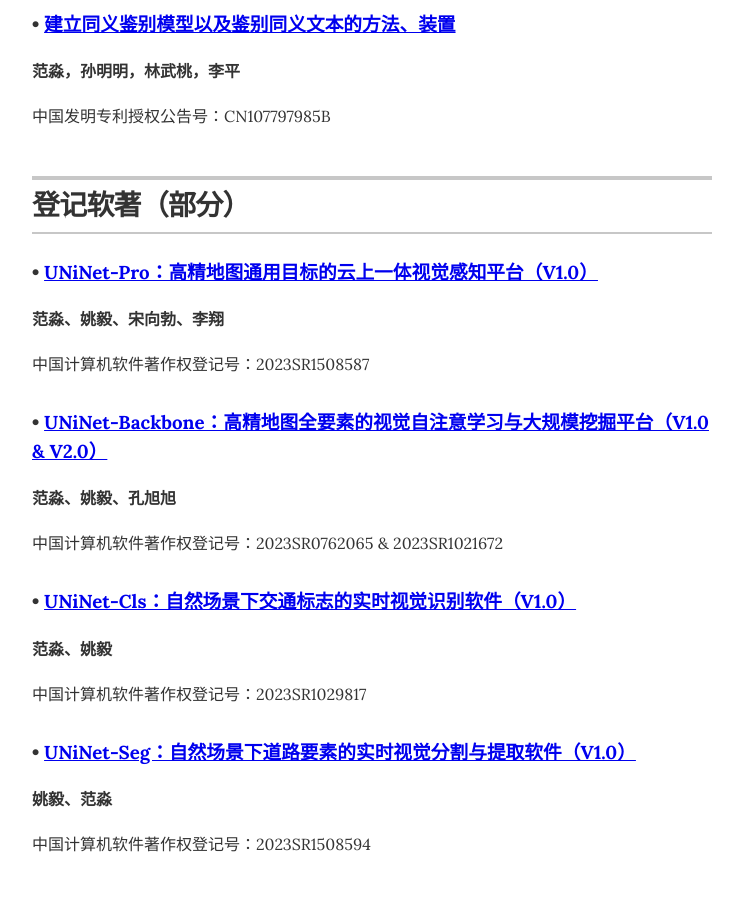
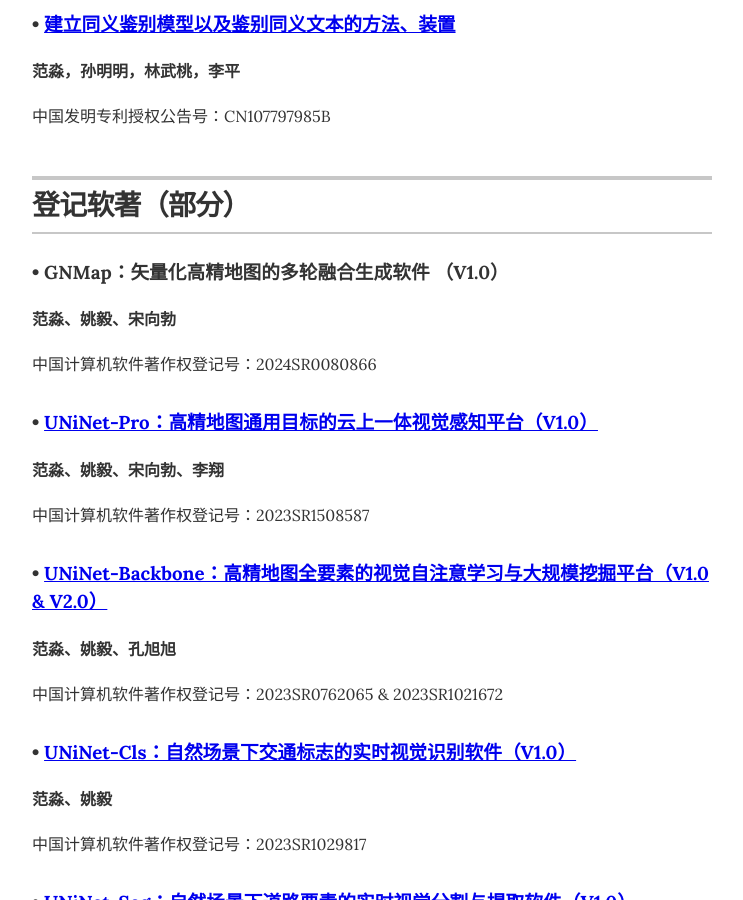
Before and after one commit to godfanmiao/homepage-zh, a Jekyll site: the page built from index.html, in a window 1280 px wide and 900 px high, scrolled down 11886 px. Shown: the whole window, without its empty margins (268-1011 px from the left). Built offline with Jekyll 4.4.1, drawn with Linux system fonts in a browser that asks for light colours; some of the changed lines change nothing that is shown.

Commit message:
>>>>>>> develop

```diff
--- a/_data/softwares.yml
+++ b/_data/softwares.yml
@@ -1,17 +1,12 @@
-# - title: LVMap-SCam：基于单目前视相机的车端实时矢量化高精地图生成软件（V1.0）
-#   authors: 范淼、姚毅
-#   url:
-#   description: 中国计算机软件著作权登记号：XXXX
-
-# - title: LVMap-MCam：基于车载多路相机的在线高精矢量化地图生成软件（V1.0）
+# - title: STVec：基于车载相机的高精矢量化街景在线生成软件（V1.0）
 #   authors: 姚毅、范淼
 #   url:
 #   description: 中国计算机软件著作权登记号：XXXX
 
-# - title: GNMap：矢量化高精地图的多轮融合生成软件（V1.0 & V2.0）
-#   authors: 范淼、姚毅、宋向勃
-#   url:
-#   description: 中国计算机软件著作权登记号：XXXX & XXXX
+- title: GNMap：矢量化高精地图的多轮融合生成软件 （V1.0）
+  authors: 范淼、姚毅、宋向勃
+  url:
+  description: 中国计算机软件著作权登记号：2024SR0080866
 
 - title: UNiNet-Pro：高精地图通用目标的云上一体视觉感知平台（V1.0）
   authors: 范淼、姚毅、宋向勃、李翔
```
